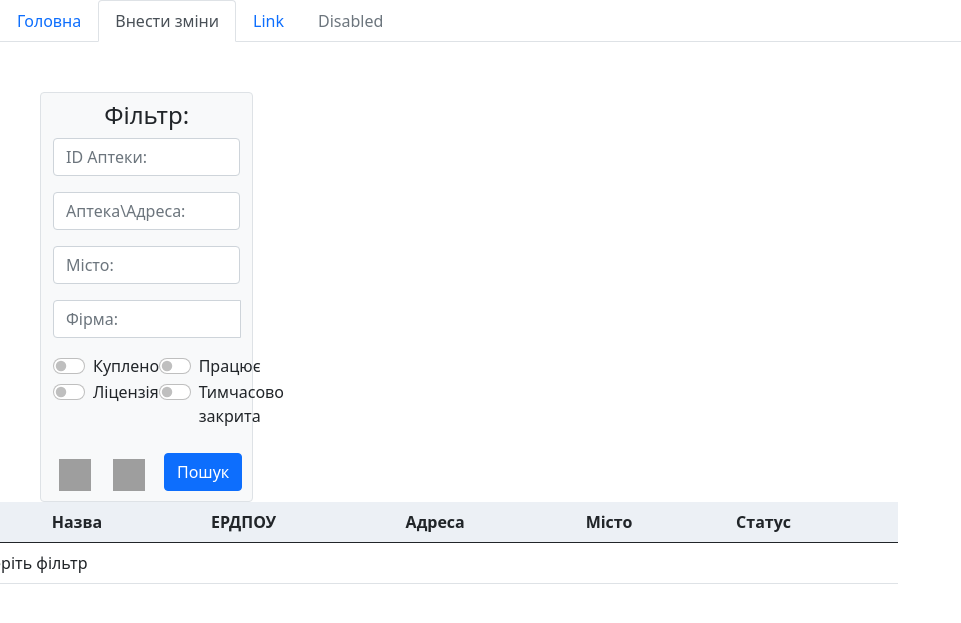
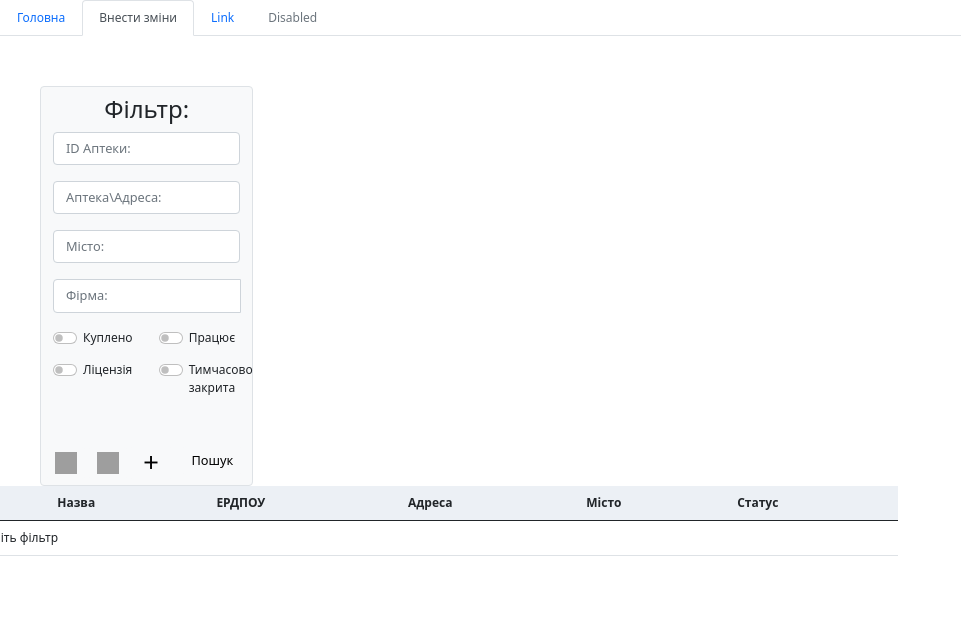
Before and after one commit to N1ks48/ProjectMapa, a Django app: page /changes/ in a window 1280 px wide. Shown: the top 623 px of the page, without its empty margins (0-961 px from the left). Run offline with Django 5.2, Linux system fonts and the light colour scheme; data that the repository does not hold is empty; grey boxes are pictures that could not be loaded.

Commit message:
MapsVersion 2.2 - css

```diff
--- a/templates/mymap/changes_map.html
+++ b/templates/mymap/changes_map.html
@@ -20,9 +20,11 @@
 {% endblock %}
 
 {% block filter %}
-    <div class="buttons-container">
-        <button onclick="hideFilter()" class="bg-transparent border-0">
-            <img id="mapImage" class="mt-1" width="32" height="32" src="/static/images/zoom-out.svg" alt="Submit">
+    <div id=MyButtons class="buttons-container float-left">
+        <button onclick="hideFilter()" class="btn btn-light btn-sm">
+            <img id="mapImage" class="img-fluid" width="32" height="32" src="/static/images/zoom-out.svg" alt="Submit"
+                 data-toggle="tooltip"
+                 title="Приховати фільтр">
         </button>
         {% if results %}
             <form action="{% url 'download_data' %}" method="post">
@@ -30,23 +32,30 @@
                 {% for result in results %}
                     <input type="hidden" name="results" value="{{ result }}">
                 {% endfor %}
-                <button type="submit" class="bg-transparent border-0">
-                    <img class="mt-1" width="32" height="32" src="/static/images/image_2023.png"
-                         alt="Submit">
+                <button type="submit" class="btn btn-light btn-sm">
+                    <img class="img-fluid" width="32" height="32" src="/static/images/image_2023.png"
+                         alt="Submit" data-toggle="tooltip"
+                         title="Завантажити XLSX-файл">
                 </button>
             </form>
         {% else %}
-            <button type="submit" onclick="downData()" class="bg-transparent border-0">
-                <img class="mt-1" width="32" height="32" src="/static/images/image_2023.png"
-                     alt="Submit">
+            <button type="submit" onclick="downData()" class="btn btn-light btn-sm">
+                <img class="img-fluid" width="32" height="32" src="/static/images/image_2023.png"
+                     alt="Submit" data-toggle="tooltip"
+                     title="Завантажити XLSX-файл">
             </button>
         {% endif %}
+        <button type="button" class="btn btn-light btn-sm" data-bs-toggle="modal" data-bs-target="#createModal">
+            <span class="material-symbols-outlined">add</span>
+        </button>
     </div>
 {% endblock %}
 
 {% block button %}
-    <button onclick="hideFilter()" class="bg-transparent border-0">
-        <img id="mapImage" class="mt-1" width="32" height="32" src="/static/images/zoom-in.svg" alt="Submit">
+    <button onclick="hideFilter()" class="btn btn-light btn-sm">
+        <img id="mapImage" class="img-fluid" width="32" height="32" src="/static/images/zoom-in.svg" alt="Submit"
+             data-toggle="tooltip"
+             title="Показати фільтр">
     </button>
     <br>
     {% if results %}
@@ -55,17 +64,23 @@
             {% for result in results %}
                 <input type="hidden" name="results" value="{{ result }}">
             {% endfor %}
-            <button type="submit" class="bg-transparent border-0">
-                <img class="mt-1" width="32" height="32" src="/static/images/image_2023.png"
-                     alt="Submit">
+            <button type="submit" class="btn btn-light btn-sm">
+                <img class="img-fluid" width="32" height="32" src="/static/images/image_2023.png"
+                     alt="Submit" data-toggle="tooltip"
+                     title="Завантажити XLSX-файл">
             </button>
         </form>
     {% else %}
-        <button type="submit" onclick="downData()" class="bg-transparent border-0">
-            <img class="mt-1" width="32" height="32" src="/static/images/image_2023.png"
-                 alt="Submit">
+        <button type="submit" onclick="downData()" class="btn btn-light btn-sm">
+            <img class="img-fluid" width="32" height="32" src="/static/images/image_2023.png"
+                 alt="Submit" data-toggle="tooltip"
+                 title="Завантажити XLSX-файл">
         </button>
+        <br>
     {% endif %}
+    <button type="button" class="btn btn-light btn-sm" data-bs-toggle="modal" data-bs-target="#createModal">
+        <span class="material-symbols-outlined">add</span>
+    </button>
 {% endblock %}
 
 {% block maps %}
@@ -177,6 +192,23 @@
             </div>
         </div>
     </div>
+    <div class="modal fade" id="createModal" tabindex="-1" aria-labelledby="createModalLabel" aria-hidden="true">
+        <div class="modal-dialog">
+            <div class="modal-content">
+                <div class="modal-header">
+                    <h5 class="modal-title" id="createModalLabel">Modal title</h5>
+                    <button type="button" class="btn-close" data-bs-dismiss="modal" aria-label="Close"></button>
+                </div>
+                <div class="modal-body">
+                    <h5>Текст</h5>
+                </div>
+                <div class="modal-footer">
+                    <button type="button" class="btn btn-secondary" data-bs-dismiss="modal">Close</button>
+                    <button type="button" class="btn btn-primary">Save changes</button>
+                </div>
+            </div>
+        </div>
+    </div>
 {% endblock %}
 
 {% block script %}
--- a/templates/mymap/main.html
+++ b/templates/mymap/main.html
@@ -7,34 +7,19 @@
           content="width=device-width, user-scalable=no, initial-scale=1.0, maximum-scale=1.0, minimum-scale=1.0">
     <meta http-equiv="X-UA-Compatible" content="ie=edge">
     <title>Ukraine Map</title>
+    <link rel="stylesheet"
+          href="https://fonts.googleapis.com/css2?family=Material+Symbols+Outlined:opsz,wght,FILL,GRAD@20..48,100..700,0..1,-50..200"/>
+    <link rel="stylesheet"
+          href="https://fonts.googleapis.com/css2?family=Material+Symbols+Outlined:opsz,wght,FILL,GRAD@48,400,0,0"/>
     <script src="https://code.jquery.com/jquery-3.6.0.min.js"></script>
     <link rel="stylesheet" href="https://unpkg.com/leaflet/dist/leaflet.css"/>
     <!-- Добавлены стили Bootstrap -->
     <link href="https://cdn.jsdelivr.net/npm/bootstrap@5.0.2/dist/css/bootstrap.min.css" rel="stylesheet"
           integrity="sha384-EVSTQN3/azprG1Anm3QDgpJLIm9Nao0Yz1ztcQTwFspd3yD65VohhpuuCOmLASjC" crossorigin="anonymous">
+    <link rel="stylesheet" type="text/css" href="{% static 'css/style.css' %}">
     <script src="https://cdn.jsdelivr.net/npm/bootstrap@5.0.2/dist/js/bootstrap.bundle.min.js"
             integrity="sha384-MrcW6ZMFYlzcLA8Nl+NtUVF0sA7MsXsP1UyJoMp4YLEuNSfAP+JcXn/tWtIaxVXM"
             crossorigin="anonymous"></script>
-    <style>
-        .buttons-container {
-            display: flex;
-            align-items: center;
-        }
-
-        .buttons-container button {
-            margin-right: 10px; /* Добавляем небольшое расстояние между кнопками */
-        }
-
-        #myForm {
-            position: relative;
-        }
-
-        .float-right {
-            position: absolute;
-            bottom: 10px;
-            right: 10px;
-        }
-    </style>
 </head>
 <body>
 <ul class="nav nav-tabs">
@@ -45,11 +30,11 @@
     <div class="row" id="home">
         <!-- Фильтр слева, занимает 30% ширины -->
         <div id="myForm" class="col-md-2 border border rounded bg-light text-dark"
-             style="height: 410px; margin-left: 40px; margin-right: 80px; display: block;">
+             style="height: 400px; max-width:270px; margin-left: 40px; margin-right: 80px; display: block;">
             <form method="post" action="{% block action %}{% endblock %}" class="needs-validation" novalidate>
                 {% csrf_token %}
                 <h4 class="mmb-3 ml-auto mr-auto mt-2 text-center">Фільтр:</h4>
-                <div class="mb-3">
+                <div class="mb-3 mt-2">
                     <input type="text" class="form-control mb-2" aria-label="Sizing example input"
                            aria-describedby="inputGroup-sizing-default" id="aptid" name="aptid" autocomplete="off"
                            placeholder="ID Аптеки:">
@@ -84,7 +69,7 @@
                             <input class="form-check-input" type="checkbox" id="Switch1" name="Switch1" value="2">
                             <label class="form-check-label" for="Switch1">Куплено</label>
                         </div>
-                        <div class="form-check form-switch">
+                        <div class="form-check form-switch mt-2">
                             <input class="form-check-input" type="checkbox" id="Switch2" name="Switch2" value="3">
                             <label class="form-check-label" for="Switch2">Ліцензія</label>
                         </div>
@@ -94,14 +79,14 @@
                             <input class="form-check-input" type="checkbox" id="Switch3" name="Switch3" value="4">
                             <label class="form-check-label" for="Switch3">Працює</label>
                         </div>
-                        <div class="form-check form-switch">
+                        <div class="form-check form-switch mt-2">
                             <input class="form-check-input" type="checkbox" id="Switch4" name="Switch4" value="7">
                             <label class="form-check-label" for="Switch4">Тимчасово закрита</label>
                         </div>
                     </div>
                 </div>
                 <br>
-                <button type="submit" class="btn btn-primary float-right">Пошук</button>
+                <button type="submit" class="btn btn-light btn-sm float-right">Пошук</button>
             </form>
             {% block filter %}
             {% endblock %}
@@ -113,7 +98,7 @@
         </div>
         <!-- Оставшееся место занимает таблица или карта-->
         <div class="col-md-9">
-            <div class="tab-content" id="myTabContent">
+            <div class="tab-content" id="myTabContent" style="margin-left: 0">
                 <div class="tab-pane fade show active" id="maps" role="tabpanel" aria-labelledby="maps-tab">
                     {% block maps %}
                     {% endblock %}
@@ -185,7 +170,7 @@
 
         if (myForm.style.display === 'block') {
             myForm.style.display = 'none';
-            mapsDiv.parentElement.classList.remove('col-md-8');
+            mapsDiv.parentElement.classList.remove('col-md-9');
             mapsDiv.parentElement.classList.add('col-md-10');
             mapImage.src = "/static/images/zoom-in.svg";
             buttonsDiv.style.display = 'block'; // Показываем кнопки
@@ -194,8 +179,9 @@
         } else {
             myForm.style.display = 'block';
             mapsDiv.parentElement.classList.remove('col-md-10');
-            mapsDiv.parentElement.classList.add('col-md-8');
+            mapsDiv.parentElement.classList.add('col-md-9');
             mapImage.src = "/static/images/zoom-out.svg";
+            mapsDiv.style.marginLeft = '0px'
             buttonsDiv.style.display = 'none'; // Скрываем кнопки
         }
     }
--- /dev/null
+++ b/todo/static/css/style.css
@@ -0,0 +1,146 @@
+body {
+    font-size: 14px;
+}
+
+/* Медиа-запросы для изменения размера шрифта на разных размерах экрана */
+@media (max-width: 1536px) {
+    body {
+        font-size: 12px;
+    }
+}
+
+@media (max-width: 768px) {
+    body {
+        font-size: 10px;
+    }
+}
+
+.buttons-container {
+    display: flex;
+    align-items: center;
+    flex-wrap: wrap;
+}
+
+@media (max-width: 1399px) {
+    .buttons-container {
+        aspect-ratio: 1; /* Устанавливаем соотношение сторон 1:1, делая элементы квадратными */
+    }
+}
+
+.float-left {
+    position: absolute;
+    bottom: 5px;
+    left: 10px;
+}
+
+@media (max-width: 1399px) {
+    .float-left {
+        position: relative;
+        margin: 50px;
+        margin-block: -26px;
+        margin-left: -17px;
+    }
+}
+
+.btn {
+    font-size: 0.9rem;
+
+}
+
+@media (max-width: 1536px) {
+    .btn {
+        font-size: 0.8rem; /* Уменьшаем размер шрифта кнопки при ширине экрана <= 1536px */
+
+    }
+}
+
+@media (max-width: 576px) {
+    .btn {
+        font-size: 0.8rem; /* Дополнительно уменьшаем размер шрифта кнопки при ширине экрана <= 576px */
+        padding: 0.2rem 0.8rem; /* Дополнительно уменьшаем внутренний отступ кнопки при ширине экрана <= 576px */
+    }
+}
+
+.img-fluid {
+    display: flex;
+    justify-content: center; /* Центрирование по горизонтали */
+    align-items: center;
+    width: 28px;
+    height: 28px; /* Центрирование по вертикали */
+}
+
+@media (max-width: 1536px) {
+    .img-fluid {
+        width: 22px;
+        height: 22px;
+        font-size: 1.5em;
+    }
+}
+
+@media (max-width: 768px) {
+    .img-fluid {
+        width: 20px;
+        height: 20px; /* Изменяем отступ сверху при ширине экрана <= 768px */
+    }
+}
+
+.form-control {
+    font-size: 0.8rem;
+}
+
+
+@media (max-width: 1536px) {
+    .form-control {
+        font-size: 0.8rem; /* Уменьшаем размер шрифта для полей ввода при ширине экрана <= 1536px */
+    }
+}
+
+@media (max-width: 576px) {
+    .form-control {
+        font-size: 0.8rem; /* Дополнительно уменьшаем размер шрифта для полей ввода при ширине экрана <= 576px */
+    }
+}
+
+.material-symbols-outlined {
+    display: flex;
+    justify-content: center; /* Центрирование по горизонтали */
+    align-items: center; /* Центрирование по вертикали */
+    width: 23px;
+    height: 28px;
+    font-size: 1.8em;
+}
+
+@media (max-width: 1536px) {
+    .material-symbols-outlined {
+        width: 24px;
+        height: 24px;
+        font-size: 1.8em;
+    }
+}
+
+@media (max-width: 768px) {
+    .material-symbols-outlined {
+        width: 20px;
+        height: 20px;
+        font-size: 1.5em;
+    }
+}
+
+.buttons-container {
+    display: flex;
+    align-items: center;
+}
+
+.buttons-container button {
+    margin-right: 2px; /* Добавляем небольшое расстояние между кнопками */
+}
+
+#myForm {
+    position: relative;
+}
+
+.float-right {
+    position: absolute;
+    bottom: 10px;
+    right: 10px;
+}
```
Also changed, not shown: templates/mymap/map.html (+22 -11 lines).
